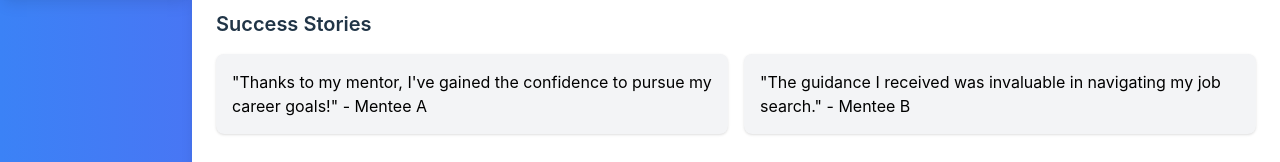
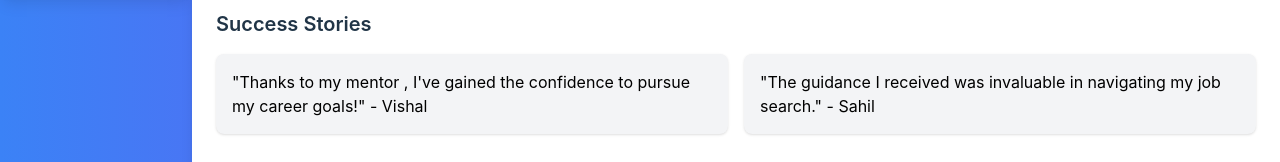
Before and after one commit to Divyansh-13/ConnecTo_Dashboard, a React (Vite) app: page / in a window 1280 px wide. Shown: the part 260-422 px from the top of the page. Built offline with nearby package versions, Linux system fonts and the light colour scheme.

Commit message:
dash_update

```diff
--- a/src/pages/Dashboard.jsx
+++ b/src/pages/Dashboard.jsx
@@ -23,7 +23,7 @@ const Dashboard = () => {
             <ul>
               <li className="mb-4">
                 <Link to="/" className="flex items-center hover:text-gray-400 transition">
-                  <FaBook className="mr-2"/> Resources
+                  <FaBook className="mr-2"/> Dashboard
                 </Link>
               </li>
               <li className="mb-4">
@@ -60,10 +60,10 @@ const Dashboard = () => {
             <h3 className="text-xl font-semibold mb-4">Success Stories</h3>
             <div className="grid grid-cols-1 md:grid-cols-2 gap-4">
               <div className="bg-gray-100 p-4 rounded-lg shadow hover:shadow-lg transition text-black">
-                <p>"Thanks to my mentor, I've gained the confidence to pursue my career goals!" - Mentee A</p>
+                <p>"Thanks to my mentor , I've gained the confidence to pursue my career goals!" - Vishal</p>
               </div>
               <div className="bg-gray-100 p-4 rounded-lg shadow hover:shadow-lg transition text-black">
-                <p>"The guidance I received was invaluable in navigating my job search." - Mentee B</p>
+                <p>"The guidance I received was invaluable in navigating my job search." - Sahil</p>
               </div>
             </div>
           </section>
```
